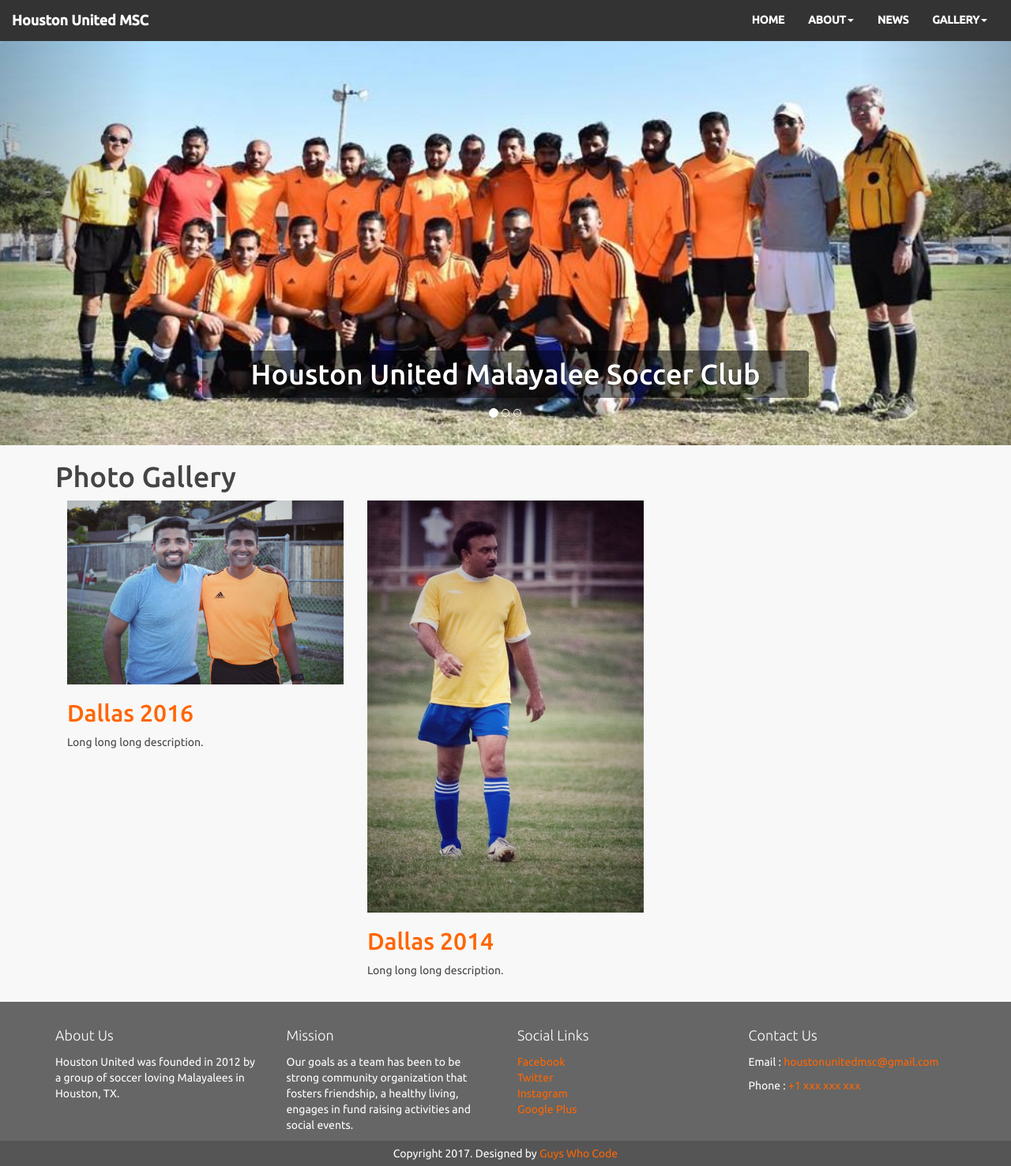
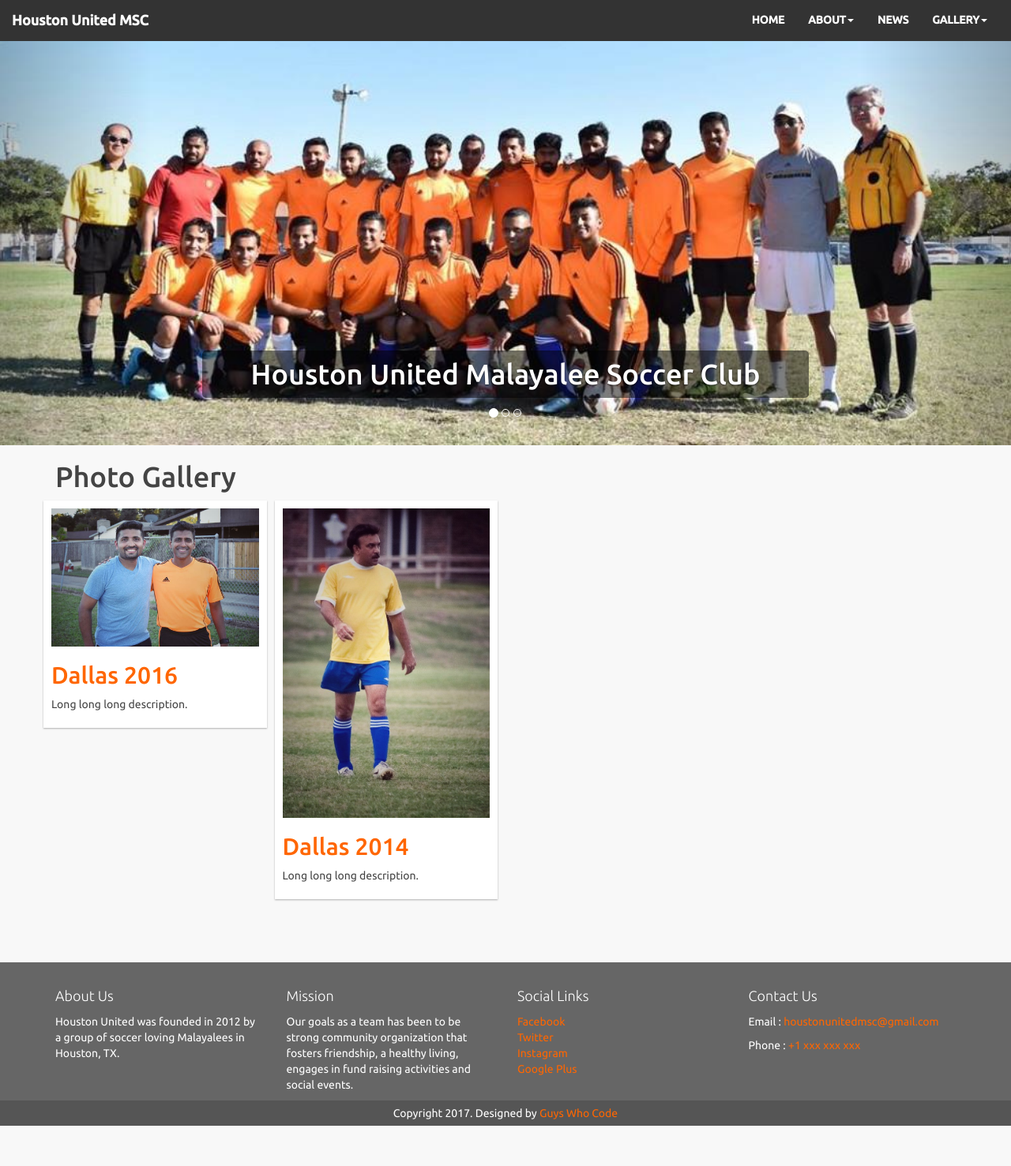
Before and after one commit to houstonunitedmsc/houstonunitedmsc.github.io, a Jekyll site: the page built from pictures.md, in a window 1280 px wide. Shown: the whole page at 79% size. Built offline with Jekyll 4.4.1, drawn with Linux system fonts in a browser that asks for light colours; after the commit the page ends 1426 px from its top, so only the background shows below that.

Commit message:
adds syngrid classes and ids

```diff
--- a/_layouts/album.html
+++ b/_layouts/album.html
@@ -10,10 +10,13 @@
 	<div class="container">
 		<h1>{{ page.title }}</h1>
 		<p>{{ page.description }}</p>
+		<div class="row" id="dyngrid">
+
 		{% for image in page.images %}
-		<div class="col-sm-4 album-image">
+		<div class="col-sm-4 dyn-item">
 			<img src="{{ site.baseurl }}/uploads/albums/{{ page.album_path }}/{{ image }}" alt="">
 		</div>
 		{% endfor %}
+		</div>
 	</div>
 </section>
--- a/pictures.md
+++ b/pictures.md
@@ -4,10 +4,12 @@
 permalink: /photo-gallery
 ---
 
+<div class="row" id="dyngrid">
 {% for album in site.categories.albums %}
-<div class="col-sm-4 album">
+<div class="col-sm-4 album dyn-item">
 	<img src="{{ site.baseurl }}/uploads/albums/{{ album.album_path }}/{{ album.thumbnail }}" alt="{{ album.title }}">
 	<a href="{{ album.url }}"><h2>{{ album.title }}</h2></a>
 	<p>{{ album.description }}</p>
 </div>
 {% endfor %}
+</div>
```
